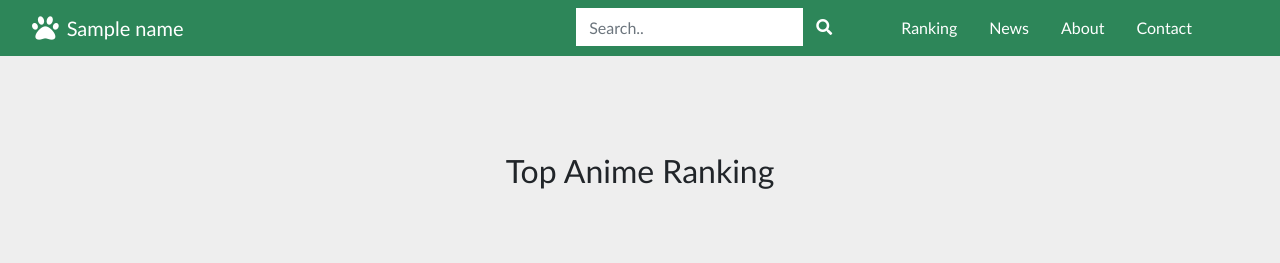
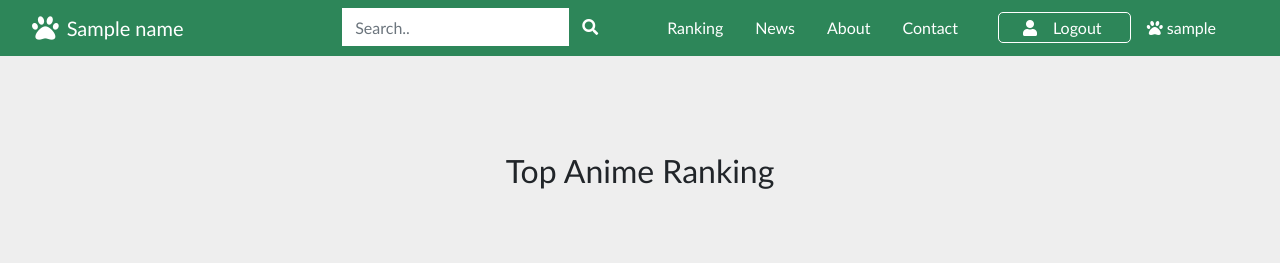
Before and after one commit to jingyili2014/RateMyAnime, a PHP site: template templates/rank.html.twig in a window 1280 px wide. Shown: the top 263 px of the page. Run offline with PHP 8.4, Linux system fonts and the light colour scheme; the template is opened without the code that fills it: most values are stand-ins (such as "Sample title", 1, 10 or a date in 2020); some libraries are stand-ins or nearby versions.

Commit message:
login, ranking page changed

```diff
--- a/templates/index.html.twig
+++ b/templates/index.html.twig
@@ -95,7 +95,7 @@
     <div class="collapse navbar-collapse" id="navbarSupportedContent">
       <ul class="navbar-nav ml-auto mr-2">
         <li class="nav-item active mr-3">
-          <a class="nav-link text-white" href="./rank">Ranking</a>
+          <a class="nav-link text-white" href="/anime/rank">Ranking</a>
         </li>
 
         <li class="nav-item mr-3">
--- a/templates/rank.html.twig
+++ b/templates/rank.html.twig
@@ -28,6 +28,19 @@
 
     .bg-color {
       background-color: white;
+    }
+
+    .login-logout a {
+      border: 1px solid white;
+      border-radius: 5px;
+      padding: 0.3rem 1.5rem;
+      color: white;
+    }
+
+    .login-logout a:hover {
+      background-color: white;
+      color: #2d8659;
+      text-decoration: none;
     }
 
     .ranking {
@@ -99,6 +112,19 @@
         <a class="nav-link text-white" href="#">Contact</a>
       </li>
 
+      <li class="nav-item ml-3 login-logout mt-2">
+          {% if username %}
+          <a href="./logout">
+            <i class="fas fa-user mr-3"></i>Logout
+          </a>
+          <span class="text-white ml-3"><i class="fas fa-paw text-white"></i> {{username}}</span>
+          {% else %}
+          <a href="./login">
+            <i class="fas fa-user mr-3"></i>Login
+          </a>
+          {% endif %}
+        </li>
+
     </ul>
   </div>
 </nav>
@@ -116,36 +142,40 @@
     </thead>
 
     <tbody>
+
+      {% for anime in animes %}
       <tr>
-        <th scope="row" class="ranking theme-green-color">1</th>
+        <th scope="row" class="ranking theme-green-color">{{loop.index}}</th>
+
         <td>
           <div class="container text-left">
             <div class="row">
               <div class="offset-md-2 col-md-3">
-                <img src="./images/a0.jpg" width="100">
+                <img src="/anime/images/{{anime.widget_url}}" width="100">
               </div>
               <div class="col-md-6">
-                <h3>Attack On Titan</h3>
+                <a href="/anime/anime/get/{{anime.id}}"><h3>{{anime.name}}</h3></a>
                 <div class="mt-4 title-sub">
-                  <p>2013-04-07</p>
-                  <p>Episodes 59 + 8 OVA</p>
+                  <p>{{anime.release}}</p>
+                  <p>{{anime.episode}}</p>
                 </div>
               </div>
             </div>
           </div>
         </td>
+
         <td>
           <div class="table-font">
             <i class="fas fa-star rating mr-2"></i>
-            <span>4.5</span>
+            <span>{{(anime.total_score / anime.score_num)}}</span>
           </div>
         </td>
         <td>
           <p class="table-font">3254</p>
         </td>
       </tr>
-
-      <tr>
+      {% endfor %}
+      <!-- <tr>
         <th scope="row" class="ranking theme-green-color">2</th>
         <td>
           <div class="container text-left">
@@ -346,7 +376,7 @@
         <td>
           <p class="table-font">2135</p>
         </td>
-      </tr>
+      </tr> -->
 
     </tbody>
   </table>
```
Also changed, not shown: anime.php (+6 -3 lines), genre.php (+5 -2 lines), index.php (+6 -6 lines), rank.php (+8 -2 lines), templates/anime.html.twig (+26 -0 lines).
